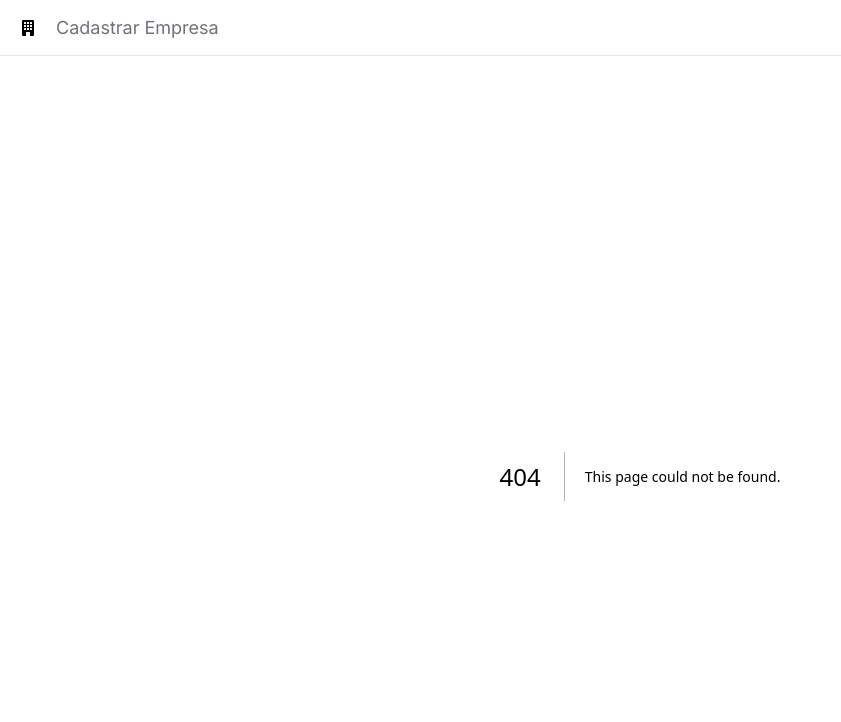
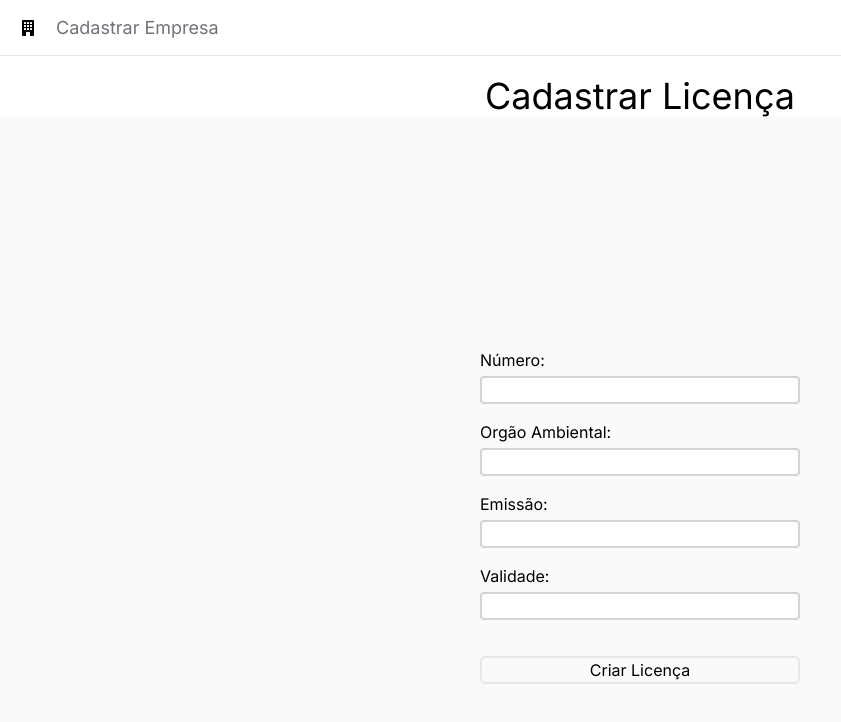
Before and after one commit to young1015/Desafio-Ambisis, a Next.js app: page /licencas/new in a window 1280 px wide. Before the commit this address had no page. Shown: the top 722 px of the page, without its empty margins (0-841 px from the left). Built offline with nearby package versions, Linux system fonts and the light colour scheme.

Commit message:
Form Licenca

```diff
--- a/package.json
+++ b/package.json
@@ -17,7 +17,7 @@
     "react-dom": "^18",
     "react-hook-form": "^7.46.1",
     "react-icons": "^4.11.0",
-    "zod": "^3.22.2"
+    "zod": "^3.22.4"
   },
   "devDependencies": {
     "@types/node": "^20",
--- a/src/app/empresas/page.tsx
+++ b/src/app/empresas/page.tsx
@@ -1,11 +1,18 @@
+import { PrismaClient } from "@prisma/client";
 import prisma from "../../../prisma/client";
+import { number } from "zod";
+import { link } from "fs";
 
 export default function Home() {
 
- async function retornarEmpresas() {
-  const empresas = await prisma.empresa.findMany();
+  async function retornarEmpresas() {
+    const empresas = await prisma.empresa.findMany();
+    console.log(empresas);
+  }
 
- }
+  retornarEmpresas()
+
+
 
   return (
     <>
@@ -16,6 +23,7 @@ export default function Home() {
 
 
 
+
           </section>
         </div>
       </main>
--- /dev/null
+++ b/src/app/licencas/new/page.tsx
@@ -0,0 +1,71 @@
+"use client"
+
+import Link from "next/link"
+import React, { useState } from "react"
+import axios from 'axios'
+import { useForm, Controller} from 'react-hook-form'
+import { useRouter } from "next/navigation"
+import { zodResolver } from '@hookform/resolvers/zod'
+import { criarLicencaSchema } from "@/app/Schemas/validarLicencaSchema"
+import { z } from 'zod'
+import ErrorMessage from "@/app/components/ErrorMessage"
+
+ type LicencaForm = z.infer<typeof criarLicencaSchema>;
+
+export default function Home() {
+  const router = useRouter();
+  const { register, control, handleSubmit, formState: { errors } } =  useForm<LicencaForm>({
+    resolver: zodResolver(criarLicencaSchema)
+  });
+  const [error, setError] = useState('');
+
+  function criarLicenca(data: any) {
+    console.log(data)
+  }
+
+    return (
+      <>
+        <main>
+        <h1 className="text-4xl text-center">Cadastrar Licença</h1>
+          <div className=" h-screen bg-zinc-50 flex items-center justify-center">
+            <form className="flex flex-col gap-4 w-full max-w-xs" onSubmit={handleSubmit(async (data) => {
+
+              try {
+                await axios.post('/API/routes/licencasRoute', data);
+                router.push('/');
+              } catch (error) {
+                setError('Ocorreu um erro inesperado.')
+              }
+              })}>
+
+              <div className="flex flex-col gap-1">
+               <label className="text-black" htmlFor="numero">Número: </label>
+               <input {...register('numero')} className="text-black border-2 border-zinc-300 rounded"  type="text"/>
+               <ErrorMessage>{errors.numero?.message}</ErrorMessage>
+              </div>
+
+              <div className="flex flex-col gap-1">
+                <label className="text-black" htmlFor="">Orgão Ambiental: </label>
+                <input {...register('orgaoAmbiental')} className="text-black border-2  border-zinc-300 rounded"  type="text"/>
+               <ErrorMessage>{errors.orgaoAmbiental?.message}</ErrorMessage>
+              </div>
+
+            <div className="flex flex-col gap-1">
+              <label className="text-black" htmlFor="">Emissão: </label>
+              <input {...register('emissao')} className="text-black border-2  border-zinc-300 rounded"  type="text"/>
+              <ErrorMessage>{errors.emissao?.message}</ErrorMessage>
+            </div>
+
+            <div className="flex flex-col gap-1">
+              <label className="text-black" htmlFor="">Validade: </label>
+              <input {...register('validade')} className="text-black border-2  border-zinc-300 rounded"  type="text"/>
+               <ErrorMessage>{errors.validade?.message}</ErrorMessage>
+            </div>
+
+              <button className="text-black border-2 rounded-md mt-5" type="submit">Criar Licença</button>
+            </form>
+          </div>
+        </main>
+      </>
+    )
+  }
```
Also changed, not shown: 2 other files (tests, documents, lock files or other folders).
